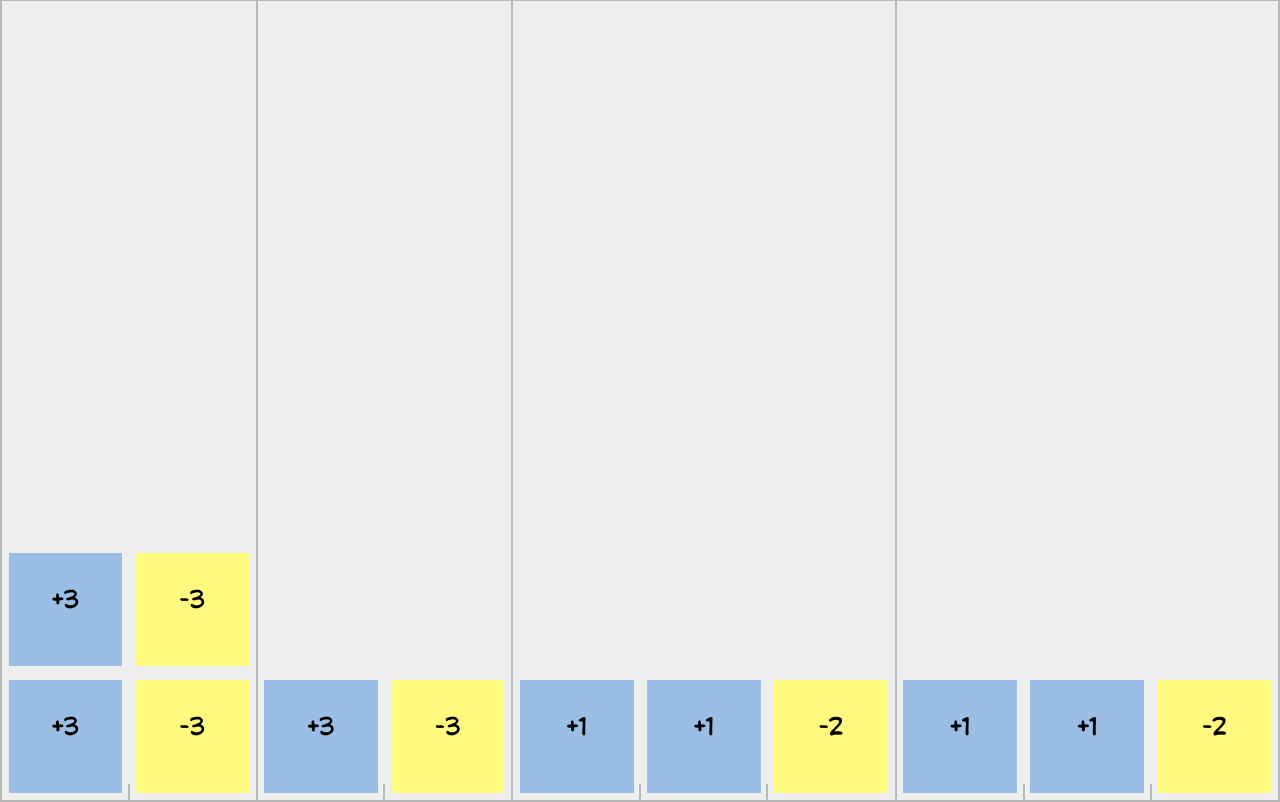
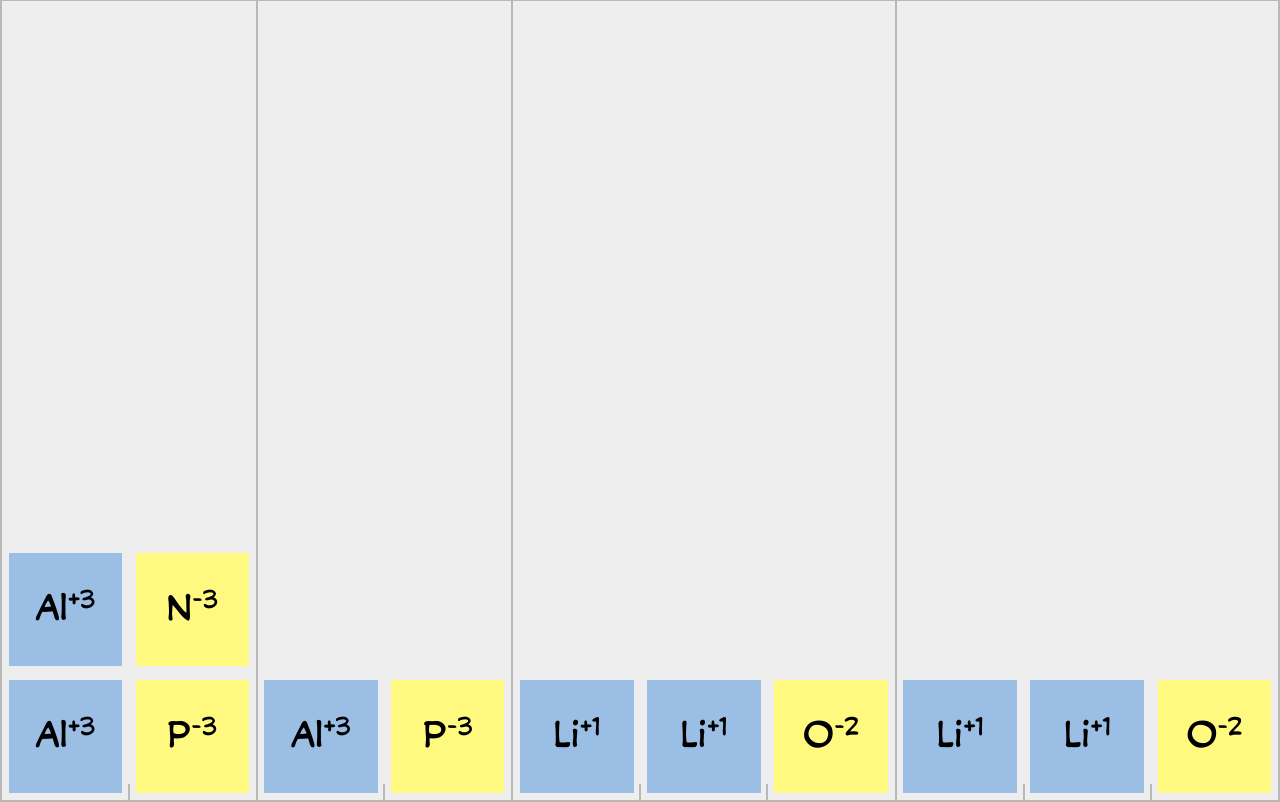
Before and after one commit to Hewitt-Learning/Hewitt-Chemistry-Games-Compound-Decoder, a Preact app: page / in a window 1280 px wide. Shown: the top 802 px of the page. Built offline with nearby package versions, Linux system fonts and the light colour scheme.

Commit message:
Name -> Symbol

```diff
--- a/src/ionic-tetris/components/ion.tsx
+++ b/src/ionic-tetris/components/ion.tsx
@@ -25,7 +25,7 @@ export const Ion = ({ ion }: Props) => {
       )}
     >
       <div class="ion-inner">
-        {ion.name}
+        {ion.symbol}
         <span class="ion-charge">{chargeToString(ion.charge)}</span>
       </div>
     </div>
```
